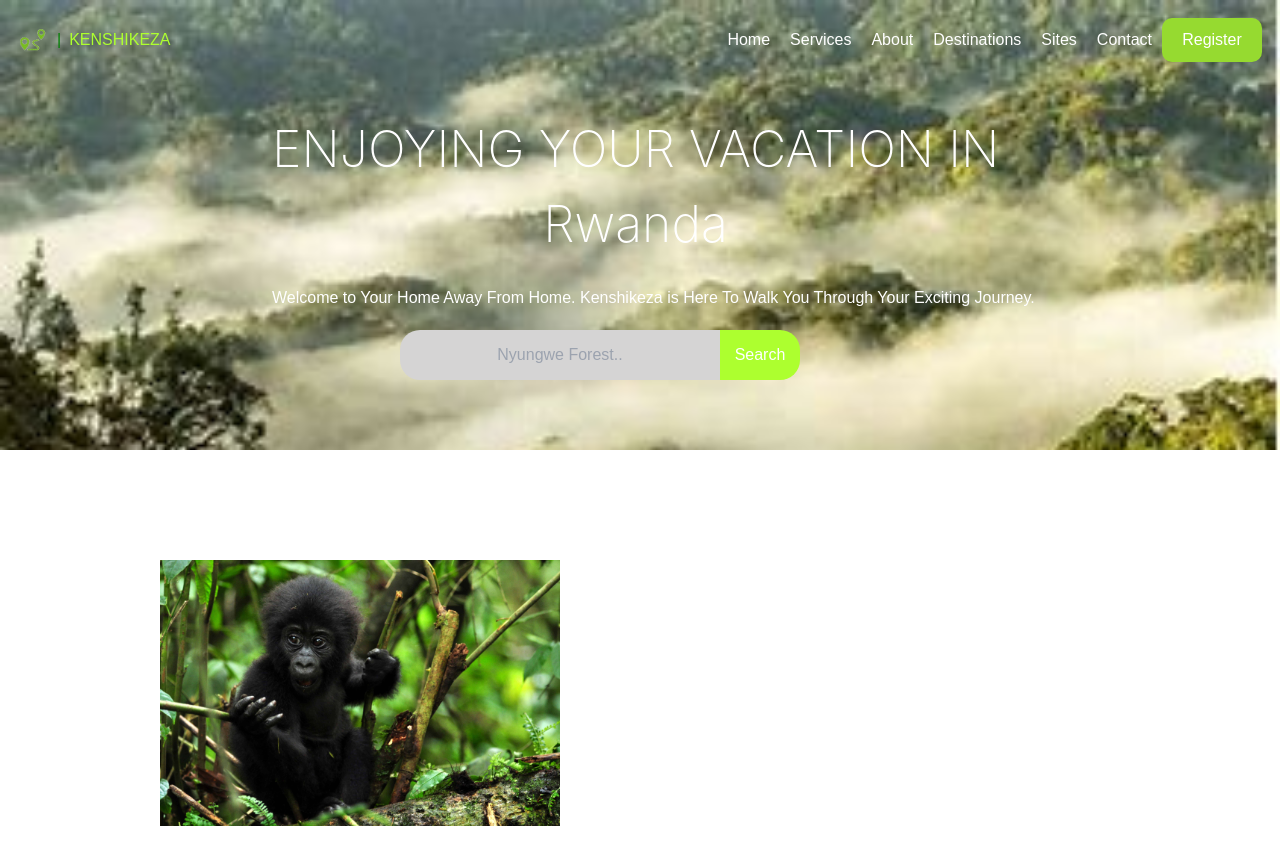
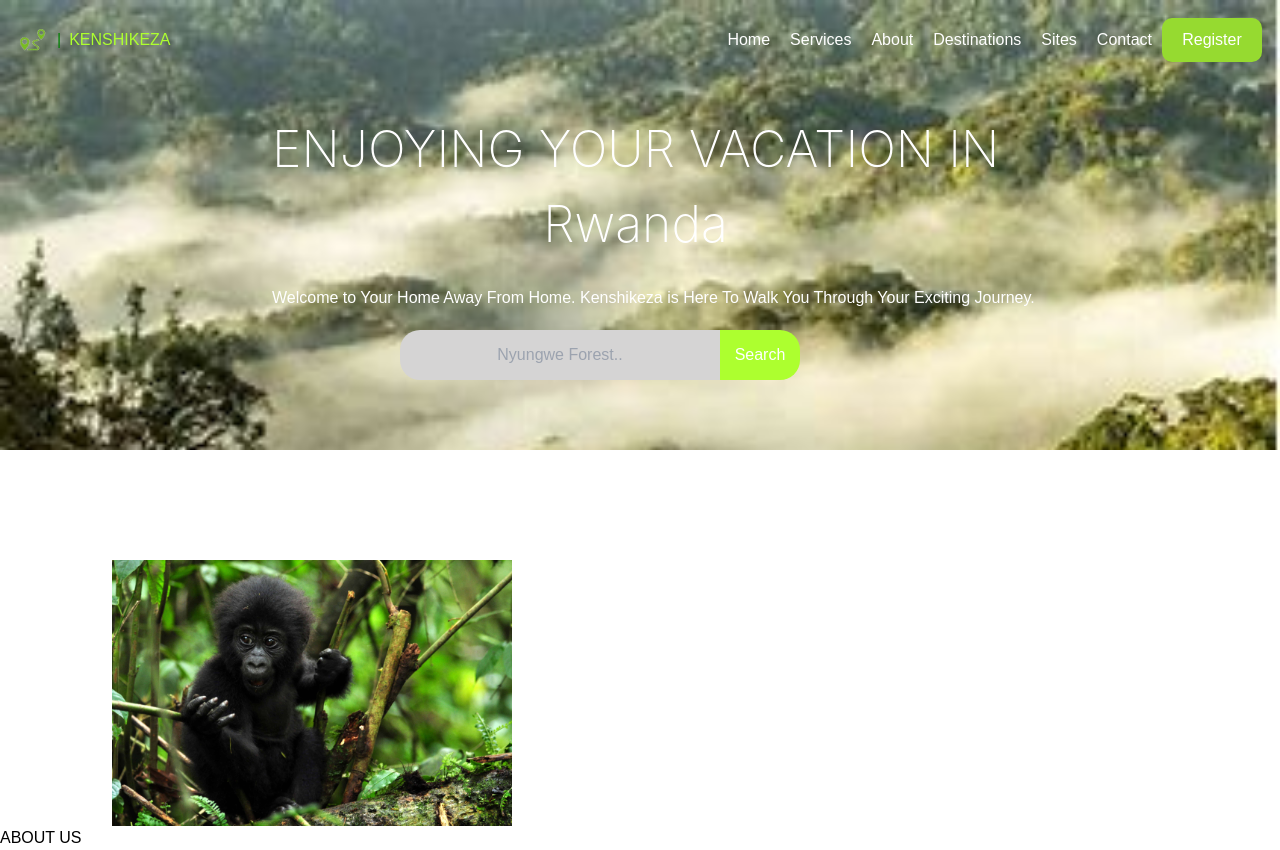
Before and after one commit to SIGYE/Keshikeza, a React (Create React App) app: page / in a window 1280 px wide. Before the commit the page ends 826 px from the top, so only its background shows below. Built offline with nearby package versions, Linux system fonts and the light colour scheme.

Commit message:
About modifications

```diff
--- a/src/components/About/About.css
+++ b/src/components/About/About.css
@@ -3,5 +3,10 @@
     height: auto;
     flex-direction: column;
     margin-top: 30rem;
-    margin-left: 10rem;
+    margin-left: 7rem;
 }
+.texts h1{
+    position: absolute;
+    flex-direction: row;
+    display: flex;
+}
--- a/src/components/About/About.jsx
+++ b/src/components/About/About.jsx
@@ -1,5 +1,6 @@
 import React from 'react'
 import gorilla from '../../assets/gorilla.jpg'
+import Line4 from '../../assets/Line 4.png'
 import './About.css'
 
 const About = () => {
@@ -8,6 +9,9 @@ const About = () => {
     <div className='image-container'>
         <img src={gorilla} alt="" />
     </div>
+    <div className="texts">
+      <h1>ABOUT US</h1>
+    </div>
     </>
 
   )
```
Also changed, not shown: src/assets/Line 4.png (added), src/assets/Line 5.png (added).
